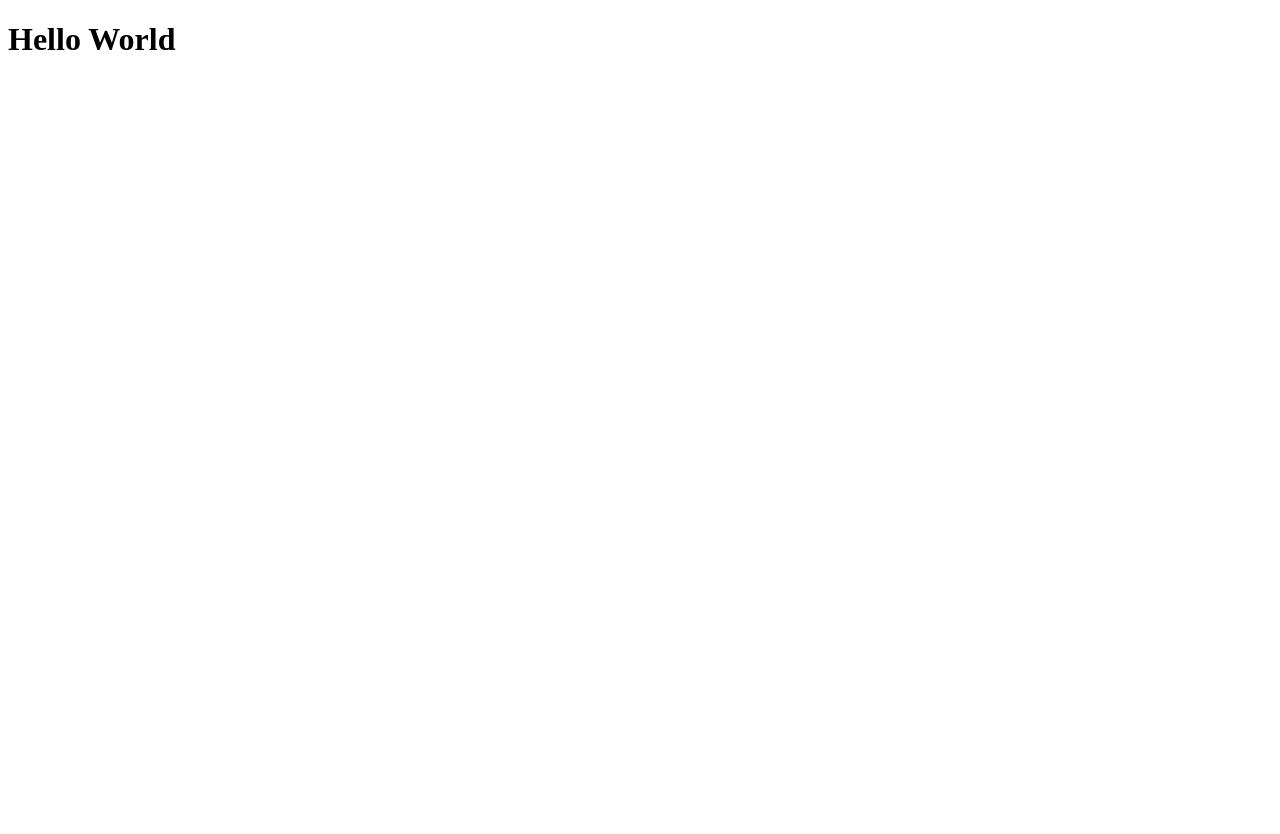
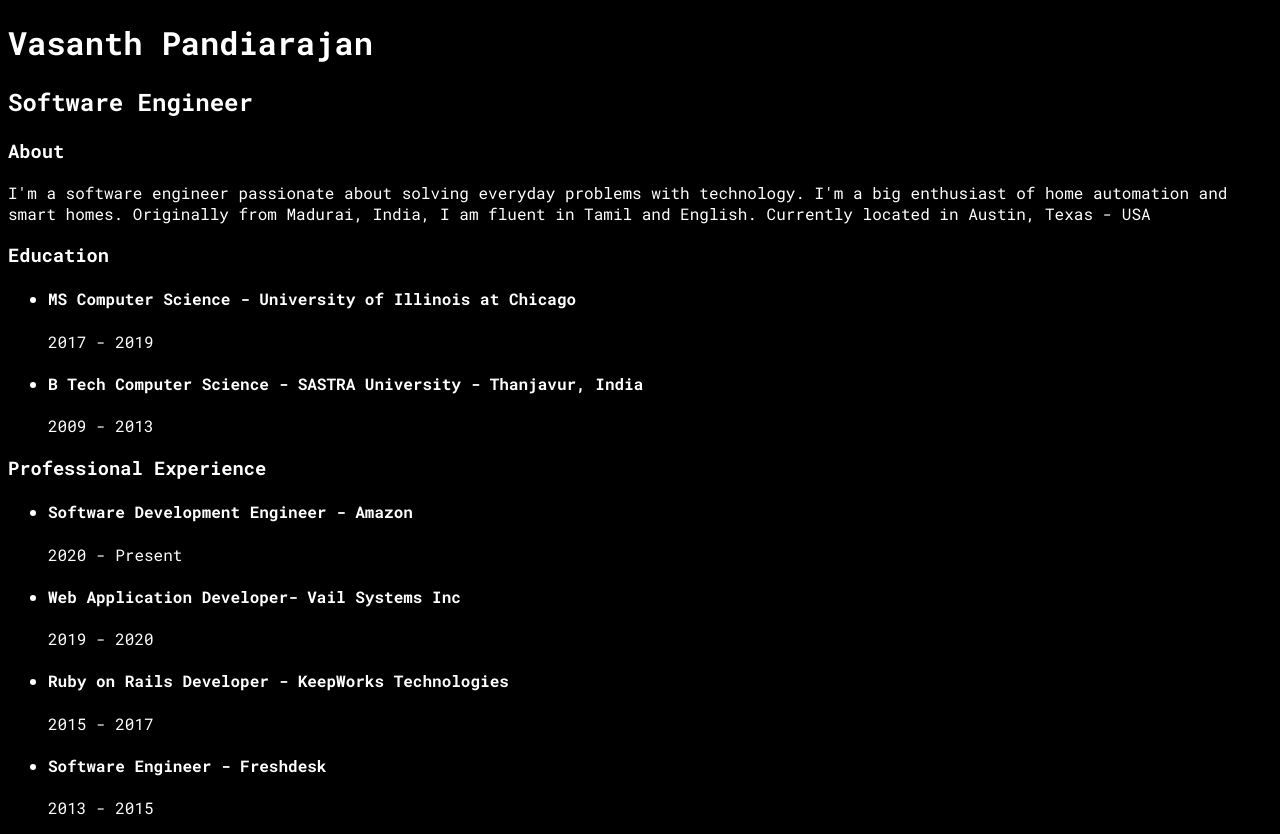
Before and after one commit to vasanthpandia/vasanthpandia.github.io, a plain HTML site: page index.html in a window 1280 px wide. Before the commit the page ends 800 px from the top, so only its background shows below. Drawn offline with Linux system fonts and the light colour scheme.

Commit message:
Update Bio & CSS Fonts

```diff
--- a/index.html
+++ b/index.html
@@ -1,6 +1,56 @@
 <!DOCTYPE html>
 <html>
+  <head>
+    <title>Vasanth Pandiarajan</title>
+    <link rel="preconnect" href="https://fonts.gstatic.com" crossorigin>
+    <link rel="preconnect" href="https://fonts.googleapis.com">
+    <link href="https://fonts.googleapis.com/css2?family=Roboto+Mono:ital,wght@0,100..700;1,100..700&display=swap" rel="stylesheet">
+    <link rel="stylesheet" href="main.css" />
+  </head>
   <body>
-    <h1>Hello World</h1>
+    <h1>Vasanth Pandiarajan</h1>
+    <h2>Software Engineer</h2>
+    <section>
+      <h3>About</h3>
+      <p>I'm a software engineer passionate about solving everyday problems with technology. I'm a big enthusiast of home automation and smart homes. Originally from Madurai, India, I am fluent in Tamil and English. Currently located in Austin, Texas - USA </p>
+    </section>
+    <section>
+      <h3>Education</h3>
+      <ul>
+        <li>
+          <h4>
+            MS Computer Science - University of Illinois at Chicago
+          </h4>
+          <p>2017 - 2019</p>
+        </li>
+        <li>
+          <h4>
+            B Tech Computer Science - SASTRA University - Thanjavur, India
+          </h4>
+          <p>2009 - 2013</p>
+        </li>
+      </ul>
+    </section>
+    <section>
+      <h3>Professional Experience</h3>
+      <ul>
+        <li>
+          <h4>Software Development Engineer - Amazon</h4>
+          <p>2020 - Present</p>
+        </li>
+        <li>
+          <h4>Web Application Developer- Vail Systems Inc</h4>
+          <p>2019 - 2020</p>
+        </li>
+        <li>
+          <h4>Ruby on Rails Developer - KeepWorks Technologies</h4>
+          <p>2015 - 2017</p>
+        </li>
+        <li>
+          <h4>Software Engineer - Freshdesk</h4>
+          <p>2013 - 2015</p>
+        </li>
+      </ul>
+    </section>
   </body>
 </html>
--- /dev/null
+++ b/main.css
@@ -0,0 +1,5 @@
+body {
+    background-color: #000000;
+    color: #fff;
+    font-family: 'Roboto Mono', serif;
+}
```
